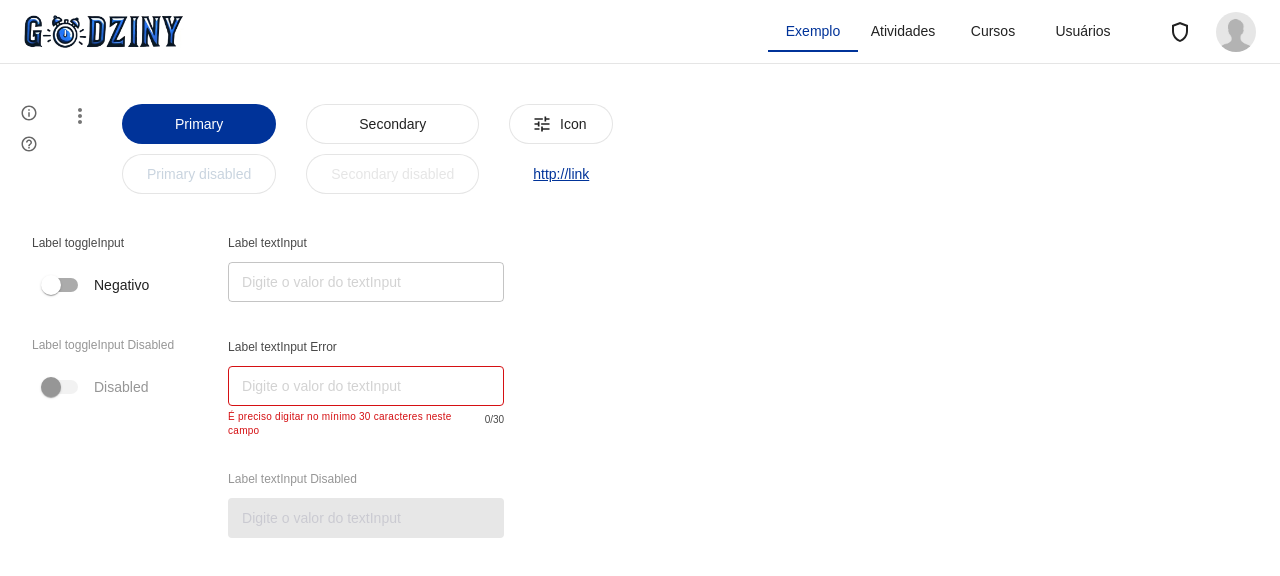
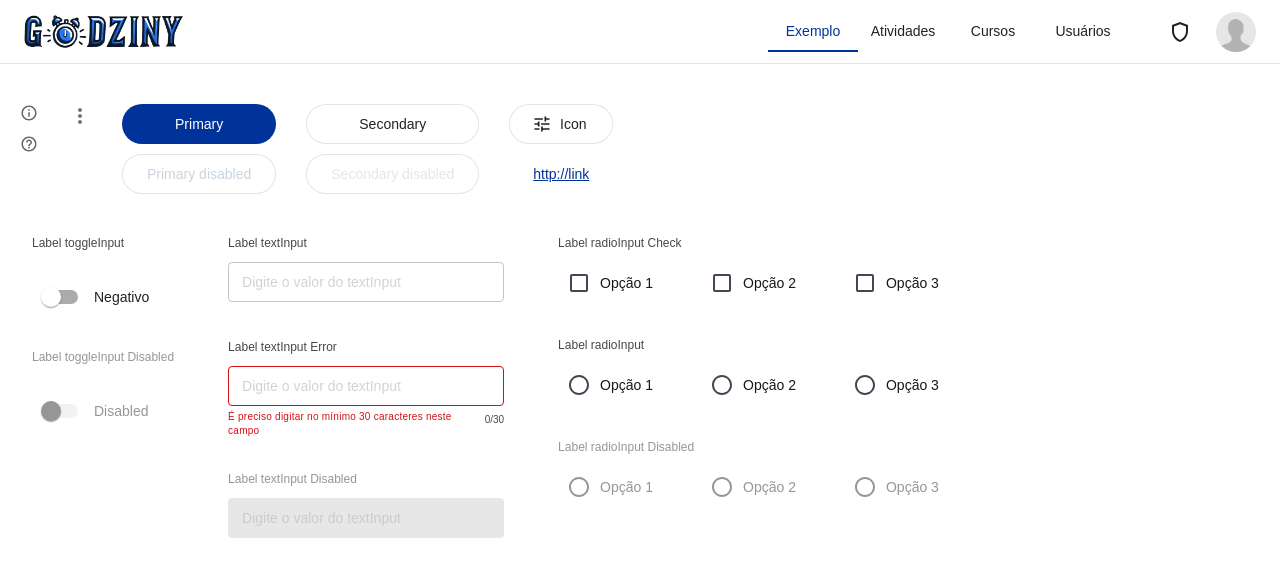
Before and after one commit to LuanLuL/app-godziny-frontend, a React (Create React App) app: page /example in a window 1280 px wide. Shown: the top 576 px of the page. Built offline with nearby package versions, Linux system fonts and the light colour scheme.

Commit message:
main[feat]: Adding SysRadioField

```diff
--- a/src/ui/sysComponents/basicMenu/BasicMenu.tsx
+++ b/src/ui/sysComponents/basicMenu/BasicMenu.tsx
@@ -6,14 +6,14 @@ import MoreVertIcon from "@mui/icons-material/MoreVert";
 import { BasicMenuStyles } from "./BasicMenuStyles";
 import Typography from "@mui/material/Typography";
 
-export type optionsToBasicMenu = {
+export type IoptionsToBasicMenu = {
   label: string;
   onClick: () => void;
 };
 
 interface IBasicMenuProps {
   indexOfComponent: string;
-  options: optionsToBasicMenu[];
+  options: IoptionsToBasicMenu[];
 }
 
 export const BasicMenu: React.FC<IBasicMenuProps> = ({
--- /dev/null
+++ b/src/ui/sysComponents/sysForm/sysRadioField/SysRadioField.tsx
@@ -0,0 +1,88 @@
+import React, { ChangeEvent } from "react";
+import { FormControl, FormLabel, RadioProps } from "@mui/material";
+import Styles from "./SysRadioFieldStyles";
+import { SysSimpleLabel } from "../sysSimpleLabel/SysSimpleLabel";
+import sysSizing from "../../../sysMaterialUi/sizing/sysSizes";
+import RadioButtonUncheckedIcon from "@mui/icons-material/RadioButtonUnchecked";
+import RadioButtonCheckedIcon from "@mui/icons-material/RadioButtonChecked";
+
+import CheckBoxOutlinedIcon from "@mui/icons-material/CheckBoxOutlined";
+import CheckBoxOutlineBlankOutlinedIcon from "@mui/icons-material/CheckBoxOutlineBlankOutlined";
+
+export type IOptionToSysRadioField = {
+  value: string;
+  label: string;
+};
+
+interface ISysRadioField extends RadioProps {
+  label: string;
+  value: string;
+  options: IOptionToSysRadioField[];
+  maxWidth?: string;
+  useCheckedIcon?: boolean;
+  changeValue: (event: ChangeEvent<HTMLInputElement>) => void;
+}
+
+export const SysRadioField: React.FC<ISysRadioField> = ({
+  label,
+  value,
+  options,
+  maxWidth = "1000px",
+  useCheckedIcon = false,
+  changeValue,
+  ...props
+}) => {
+  function onChange(event: ChangeEvent<HTMLInputElement>) {
+    changeValue(event);
+  }
+
+  return (
+    <FormControl
+      sx={{
+        width: "100%",
+        maxWidth: maxWidth,
+        padding: sysSizing.base.baseFixed075,
+      }}
+    >
+      <FormLabel id={`radio-buttons-group-${props.name}`}>
+        <SysSimpleLabel
+          label={label ?? "Escolha uma das opções"}
+          disabled={props.disabled ?? false}
+        />
+      </FormLabel>
+      <Styles.Container
+        aria-labelledby={`radio-buttons-group-${props.name}`}
+        name={`controlled-radio-buttons-group-${props.name}`}
+        value={value}
+        onChange={onChange}
+      >
+        {options.map((item, index) => (
+          <Styles.MyFormControlLabel
+            disabled={props.disabled ?? false}
+            value={item.value}
+            control={
+              <Styles.MyRadio
+                {...props}
+                checkedIcon={
+                  useCheckedIcon ? (
+                    <CheckBoxOutlinedIcon />
+                  ) : (
+                    <RadioButtonCheckedIcon />
+                  )
+                }
+                icon={
+                  useCheckedIcon ? (
+                    <CheckBoxOutlineBlankOutlinedIcon />
+                  ) : (
+                    <RadioButtonUncheckedIcon />
+                  )
+                }
+              />
+            }
+            label={item.label}
+          />
+        ))}
+      </Styles.Container>
+    </FormControl>
+  );
+};
--- /dev/null
+++ b/src/ui/sysComponents/sysForm/sysRadioField/SysRadioFieldStyles.tsx
@@ -0,0 +1,34 @@
+import React, { ElementType } from "react";
+import RadioGroup, { RadioGroupProps } from "@mui/material/RadioGroup";
+import FormControlLabel, { FormControlLabelProps } from "@mui/material/FormControlLabel";
+import Radio, { RadioProps } from "@mui/material/Radio";
+import styled from "@mui/material/styles/styled";
+import sysSizing from "../../../sysMaterialUi/sizing/sysSizes";
+
+interface IStyles {
+  Container: ElementType<RadioGroupProps>;
+  MyRadio: ElementType<RadioProps>;
+  MyFormControlLabel: ElementType<FormControlLabelProps>;
+}
+
+const SysRadioFieldStyles: IStyles = {
+  Container: styled(RadioGroup)(({ theme }) => ({
+    display: "flex",
+    flexDirection: "row",
+    flexWrap: "wrap",
+    gap: `${sysSizing.base.baseRem1} ${sysSizing.base.baseRem3}`,
+  })),
+  MyRadio: styled(Radio)(({ theme }) => ({
+    "&.Mui-disabled .MuiSvgIcon-root": {
+      color: theme.palette.info.light,
+    },
+  })),
+  MyFormControlLabel: styled(FormControlLabel)(({ theme }) => ({
+    margin: "0px",
+    "& .MuiFormControlLabel-label.Mui-disabled": {
+      color: theme.palette.info.light,
+    },
+  })),
+};
+
+export default SysRadioFieldStyles;
--- /dev/null
+++ b/src/ui/sysComponents/sysForm/sysSimpleLabel/SysSimpleLabel.tsx
@@ -0,0 +1,27 @@
+import React, { ChangeEvent } from "react";
+import Styles from "./sysSimpleLabelStyles";
+
+interface ISysSimpleLabel {
+  label: string;
+  disabled: boolean;
+  maxWidth?: string;
+}
+
+export const SysSimpleLabel: React.FC<ISysSimpleLabel> = ({
+  label,
+  disabled,
+  maxWidth = "1000px",
+}) => {
+  return (
+    <Styles.TypographyLabel
+      sx={{
+        maxWidth: maxWidth,
+        color: (theme) =>
+          disabled ? theme.palette.info.light : "rgba(0,0,0, 0.72)",
+      }}
+      variant="body2"
+    >
+      {label ?? "Escolha uma das opções"}
+    </Styles.TypographyLabel>
+  );
+};
--- /dev/null
+++ b/src/ui/sysComponents/sysForm/sysSimpleLabel/sysSimpleLabelStyles.tsx
@@ -0,0 +1,19 @@
+import React, { ElementType } from "react";
+import styled from "@mui/material/styles/styled";
+import sysSizing from "../../../sysMaterialUi/sizing/sysSizes";
+import Typography, { TypographyProps } from "@mui/material/Typography";
+
+interface IStyles {
+  TypographyLabel: ElementType<TypographyProps>;
+}
+
+const SysSimpleLabelStyles: IStyles = {
+  TypographyLabel: styled(Typography)(({ theme }) => ({
+    overflow: "hidden",
+    whiteSpace: "nowrap",
+    textOverflow: "ellipsis",
+    marginBottom: sysSizing.base.baseFixed075,
+  })),
+};
+
+export default SysSimpleLabelStyles;
--- a/src/ui/sysComponents/sysForm/sysTextField/SysTextField.tsx
+++ b/src/ui/sysComponents/sysForm/sysTextField/SysTextField.tsx
@@ -1,6 +1,7 @@
 import React, { ChangeEvent } from "react";
-import { Box, TextFieldProps, Typography, useTheme } from "@mui/material";
+import { Box, TextFieldProps, Typography } from "@mui/material";
 import { MyTextField, SysTextFieldStyles } from "./SysTextFieldStyles";
+import { SysSimpleLabel } from "../sysSimpleLabel/SysSimpleLabel";
 
 type ISysTextField = {
   label: string;
@@ -26,8 +27,6 @@ export const SysTextField: React.FC<ISysTextField> = ({
   changeValue,
   ...props
 }) => {
-  const theme = useTheme();
-
   function onChange(event: ChangeEvent<HTMLInputElement>) {
     changeValue(event);
   }
@@ -42,18 +41,10 @@ export const SysTextField: React.FC<ISysTextField> = ({
 
   return (
     <Box sx={SysTextFieldStyles.container}>
-      <Typography
-        sx={{
-          maxWidth: maxWidth,
-          color: props.disabled
-            ? theme.palette.info.light
-            : "rgba(0,0,0, 0.72)",
-          ...SysTextFieldStyles.label,
-        }}
-        variant="body2"
-      >
-        {label ?? "Digite um texto"}
-      </Typography>
+      <SysSimpleLabel
+        label={label ?? "Digite um texto"}
+        disabled={props.disabled ?? false}
+      />
       <MyTextField
         value={value}
         onChange={onChange}
--- a/src/ui/sysComponents/sysForm/sysToggleField/SysToggleField.tsx
+++ b/src/ui/sysComponents/sysForm/sysToggleField/SysToggleField.tsx
@@ -1,6 +1,7 @@
 import React, { ChangeEvent } from "react";
-import { Box, SwitchProps, Typography, useTheme } from "@mui/material";
+import { Box, SwitchProps, Typography } from "@mui/material";
 import { MySwitch, SysToggleFieldStyles } from "./SysToggleFieldStyles";
+import { SysSimpleLabel } from "../sysSimpleLabel/SysSimpleLabel";
 
 interface ISysToggleField extends SwitchProps {
   label: string;
@@ -20,8 +21,6 @@ export const SysToggleField: React.FC<ISysToggleField> = ({
   changeValue,
   ...props
 }) => {
-  const theme = useTheme();
-
   function onChange(event: ChangeEvent<HTMLInputElement>, checked: boolean) {
     changeValue(event);
   }
@@ -29,27 +28,18 @@ export const SysToggleField: React.FC<ISysToggleField> = ({
   return (
     <Box sx={SysToggleFieldStyles.container}>
       <Box sx={SysToggleFieldStyles.boxLabel}>
-        <Typography
-          sx={{
-            maxWidth: maxWidth,
-            color: props.disabled
-              ? theme.palette.info.light
-              : "rgba(0,0,0, 0.72)",
-            ...SysToggleFieldStyles.label,
-          }}
-          variant="body2"
-        >
-          {label ?? "Escolha um valor"}
-        </Typography>
+        <SysSimpleLabel
+          label={label ?? "Escolha um valor"}
+          disabled={props.disabled ?? false}
+        />
       </Box>
       <Box sx={SysToggleFieldStyles.body}>
         <MySwitch onChange={onChange} checked={value} {...props} />
         <Typography
           variant="body1"
           sx={{
-            color: props.disabled
-              ? theme.palette.info.light
-              : "rgba(0,0,0, 0.87)",
+            color: (theme) =>
+              props.disabled ? theme.palette.info.light : "rgba(0,0,0, 0.87)",
           }}
         >
           {value ? msgchecked : msgunchecked}
--- a/src/ui/sysPages/example/Example.tsx
+++ b/src/ui/sysPages/example/Example.tsx
@@ -4,21 +4,27 @@ import { IconTooltip } from "../../sysComponents/iconTooltip/IconTooltip";
 import TuneIcon from "@mui/icons-material/Tune";
 import {
   BasicMenu,
-  optionsToBasicMenu,
+  IoptionsToBasicMenu,
 } from "../../sysComponents/basicMenu/BasicMenu";
 import { SysButton } from "../../sysComponents/sysForm/sysButton/SysButton";
 import { SysToggleField } from "../../sysComponents/sysForm/sysToggleField/SysToggleField";
 import { SysTextField } from "../../sysComponents/sysForm/sysTextField/SysTextField";
+import {
+  IOptionToSysRadioField,
+  SysRadioField,
+} from "../../sysComponents/sysForm/sysRadioField/SysRadioField";
 
 type Form = {
   toggleInput: boolean;
   textInput: string;
+  radioInput: string;
 };
 
 export const Example = () => {
   const [valueForm, setValueForm] = useState<Form>({
     toggleInput: false,
     textInput: "",
+    radioInput: "",
   });
 
   console.log("FORMULÁRIO = ", valueForm);
@@ -37,7 +43,7 @@ export const Example = () => {
     });
   };
 
-  const optionsToBasicMenu: optionsToBasicMenu[] = [
+  const optionsToBasicMenu: IoptionsToBasicMenu[] = [
     {
       label: "Opção 1",
       onClick: () => {
@@ -67,6 +73,21 @@ export const Example = () => {
       onClick: () => {
         console.log("Selecionei a opção 5");
       },
+    },
+  ];
+
+  const optionsToRadioField: IOptionToSysRadioField[] = [
+    {
+      label: "Opção 1",
+      value: "option1",
+    },
+    {
+      label: "Opção 2",
+      value: "option2",
+    },
+    {
+      label: "Opção 3",
+      value: "option3",
     },
   ];
 
@@ -233,6 +254,41 @@ export const Example = () => {
             disabled
           />
         </Box>
+        <Box
+          sx={{
+            display: "flex",
+            flexDirection: "column",
+            gap: "10px",
+            width: "420px",
+          }}
+        >
+          <SysRadioField
+            label="Label radioInput Check"
+            name="radioInput"
+            value={valueForm.radioInput}
+            options={optionsToRadioField}
+            changeValue={handleChange}
+            maxWidth="420px"
+            useCheckedIcon
+          />
+          <SysRadioField
+            label="Label radioInput"
+            name="radioInput"
+            value={valueForm.radioInput}
+            options={optionsToRadioField}
+            changeValue={handleChange}
+            maxWidth="420px"
+          />
+          <SysRadioField
+            label="Label radioInput Disabled"
+            name="radioInput"
+            value={valueForm.radioInput}
+            options={optionsToRadioField}
+            changeValue={handleChange}
+            maxWidth="420px"
+            disabled
+          />
+        </Box>
       </Box>
     </Box>
   );
```
